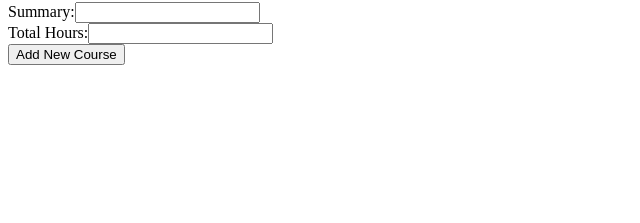
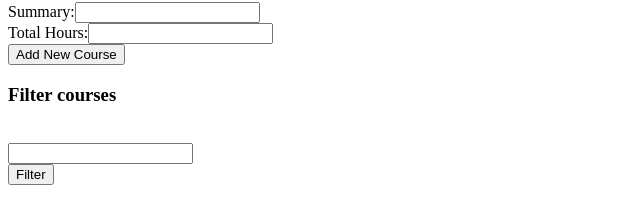
Before and after one commit to Advanced-Computer-Lab-2022/Akwya, a React (Create React App) app in the folder client/: page /instructor in a window 1280 px wide. Shown: the part 371-594 px from the top of the page, without its empty margins (0-640 px from the left). Built offline with nearby package versions, Linux system fonts and the light colour scheme; the HTML template or start-up script is replaced by a standard one.

Commit message:
filter part1

```diff
--- /dev/null
+++ b/client/src/components/Instructor/FilterCourses.js
@@ -0,0 +1,64 @@
+import { useState, useEffect } from 'react'
+//import Swal from "sweetalert2";
+import axios from 'axios'
+import * as React from 'react';
+
+const FilterCourse = () => {
+
+    const [courses, setCourses] = useState([])
+    const [option, setOption] = useState('')
+    const [error, setError] = useState(null)
+    const [open, setOpen] = React.useState(false)
+
+    const handleOpen = () => {
+      setOpen(!open);
+    };
+
+    const HandleFilter = async (e) => {
+        e.preventDefault()
+        useEffect(() => {
+            axios
+                .get('http://localhost:9000/course/filterCoursesOnSubjAndRating/:id/:title')
+                .then(res => {
+                    console.log(res)
+                    setCourses(res.data)
+                })
+                .catch(err => { console.log(err) })
+        }, [])
+
+    }
+
+    return (
+        <form className="filter" onSubmit={HandleFilter}>
+            <h3>Filter courses </h3>
+
+
+            <br/>
+
+            <input
+                type="text"
+                onChange={(e) => setOption(e.target.value)}
+                value={option}
+                required/>
+            <br/>
+            {/* {open ? (
+        <ul className="menu">
+          <li className="menu-item">
+            <button>Menu 1</button>
+          </li>
+          <li className="menu-item">
+            <button>Menu 2</button>
+          </li>
+        </ul>
+      ) : null} */}
+
+            <button> Filter </button>
+            {
+                courses.map(course => <li key={course.id} > Title: {course.title} Price: {course.price} Total Hours: {course.totalHours} Rating: {course.rating} </li>)}
+
+                    {error && <div className="error" > {error} </div>}
+                </form>
+                )
+            }
+
+            export default FilterCourse
--- a/client/src/pages/Instructor.js
+++ b/client/src/pages/Instructor.js
@@ -2,7 +2,7 @@ import { useEffect,useState } from 'react'
 import { Link } from 'react-router-dom'
 import viewMyCourses from '../components/MyCourses.js'
 import CreateACourse from '../components/Instructor/CreateCourse.js'
-
+import FilterCourse from '../components/Instructor/FilterCourses.js'
 
 const Instructor = () => {
 
@@ -23,6 +23,7 @@ const Instructor = () => {
         </div>
         {/* <viewMyCourses/> */}
         <CreateACourse/>
+        <FilterCourse/>
 
      </div>
      </div>
```
